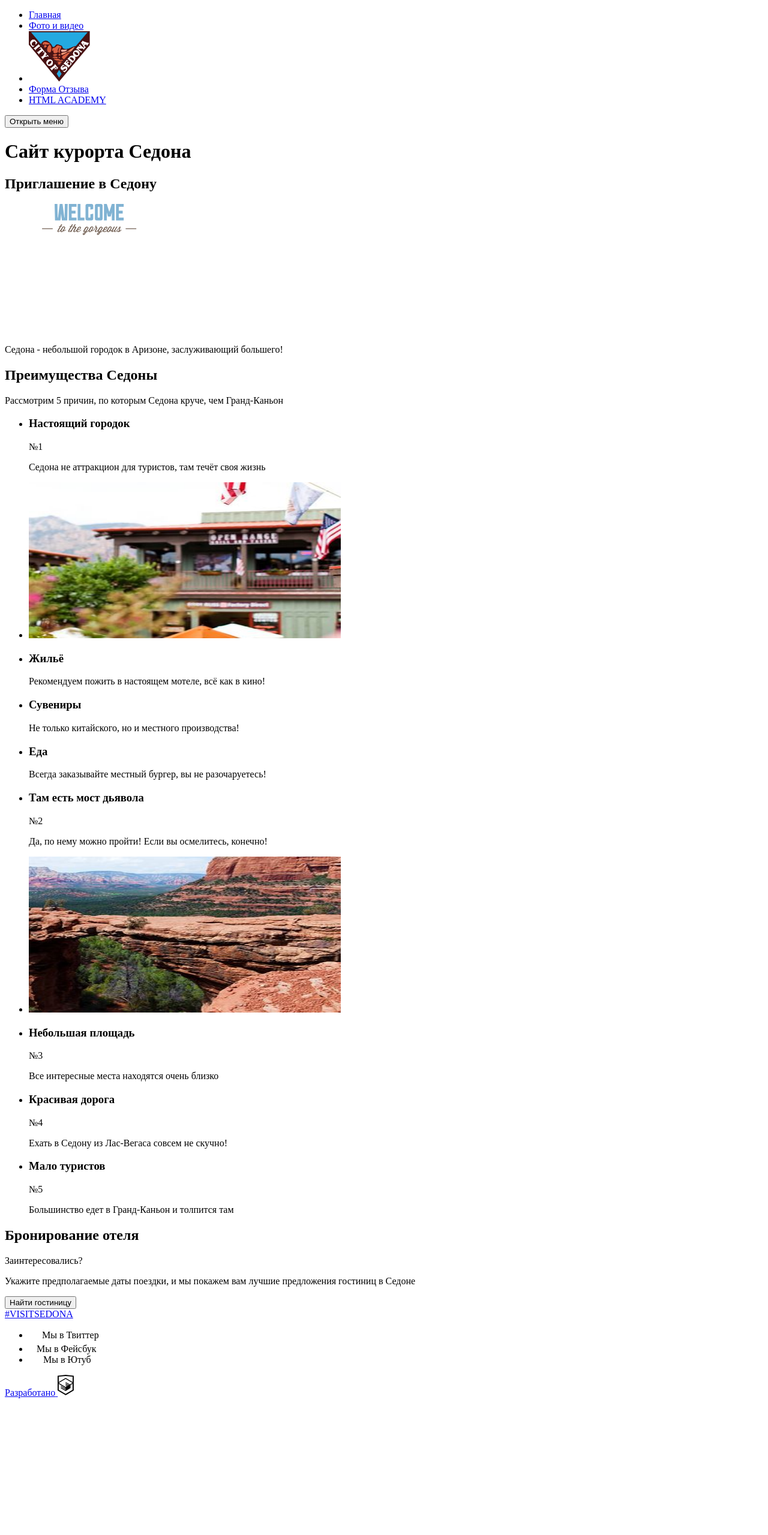
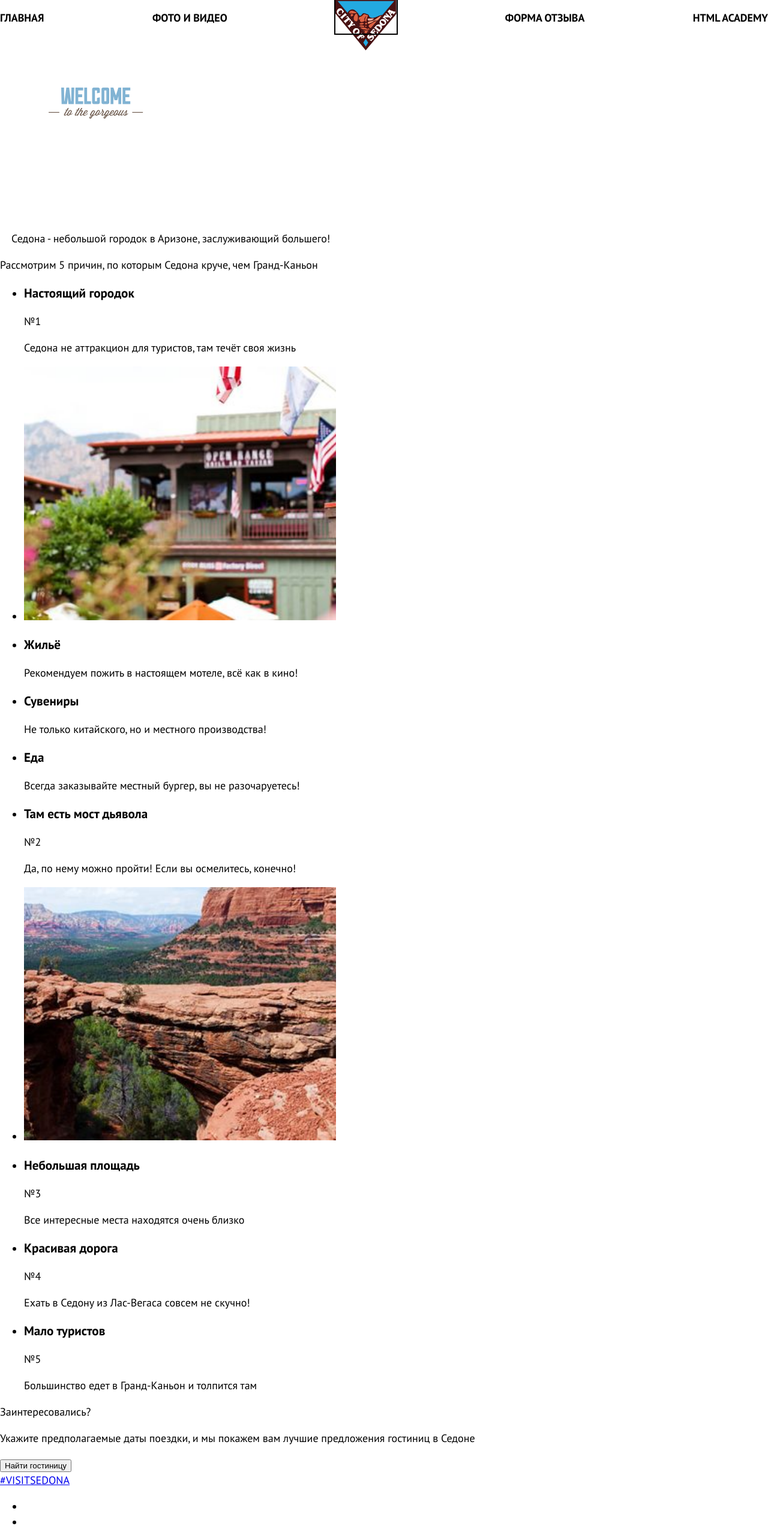
Before and after one commit to vikkont79/sedona_2.0, a website: page source/index.html in a window 1280 px wide. Shown: the top 2559 px of the page at 60% size. Before the commit the page ends 2339 px from the top, so only its background shows below. Drawn offline with nearby package versions, Linux system fonts and the light colour scheme; files that its build step writes are made by us from their sources.

Commit message:
Вёрстка мобильного состояния page-header  Базовые стили, сетка, элементы. Реализована логика открытия/закрытия меню через JS.

```diff
--- a/source/index.html
+++ b/source/index.html
@@ -11,7 +11,7 @@
 
 <body class="page__body">
   <header class="page-header">
-    <nav class="page-header_nav">
+    <nav class="page-header__nav page-header__nav--closed">
       <ul class="page-header__menu main-nav">
         <li class="main-nav__item">
           <a class="main-nav__link" href="index.html">Главная</a>
@@ -48,58 +48,58 @@
       </picture>
       <p class="intro__text">Седона - небольшой городок в Аризоне, заслуживающий большего!</p>
     </section>
-    <section class="advateges">
+    <section class="advanteges">
       <h2 class="visually-hidden">Преимущества Седоны</h2>
-      <p class="advateges__intro">Рассмотрим 5 причин, по которым Седона круче, чем Гранд-Каньон</p>
-      <ul class="advateges__list">
-        <li class="advateges__item">
-          <h3 class="advateges__title">Настоящий городок</h3>
-          <span class="advateges__number">№1</span>
-          <p class="advateges__description">Седона не аттракцион для туристов, там течёт своя жизнь</p>
+      <p class="advanteges__intro">Рассмотрим 5 причин, по которым Седона круче, чем Гранд-Каньон</p>
+      <ul class="advanteges__list">
+        <li class="advantages__item">
+          <h3 class="advantages__title">Настоящий городок</h3>
+          <span class="advantages__number">№1</span>
+          <p class="advantages__description">Седона не аттракцион для туристов, там течёт своя жизнь</p>
         </li>
-        <li class="advateges__item">
+        <li class="advantages__item">
           <picture>
-            <img class="advateges__img" srcset="images/photo-city@2x.jpg 2x" src="images/photo-city@1x.jpg" width="520"
+            <img class="advantages__img" srcset="images/photo-city@2x.jpg 2x" src="images/photo-city@1x.jpg" width="520"
               height="260" alt="Вид на улицу Седоны">
           </picture>
         </li>
-        <li class="advateges__item">
-          <h3 class="advateges__title">Жильё</h3>
-          <p class="advateges__description">Рекомендуем пожить в настоящем мотеле, всё как в кино!</p>
+        <li class="advantages__item">
+          <h3 class="advantages__title">Жильё</h3>
+          <p class="advantages__description">Рекомендуем пожить в настоящем мотеле, всё как в кино!</p>
         </li>
-        <li class="advateges__item">
-          <h3 class="advateges__title">Сувениры</h3>
-          <p class="advateges__description">Не только китайского, но и местного производства!</p>
+        <li class="advantages__item">
+          <h3 class="advantages__title">Сувениры</h3>
+          <p class="advantages__description">Не только китайского, но и местного производства!</p>
         </li>
-        <li class="advateges__item">
-          <h3 class="advateges__title">Еда</h3>
-          <p class="advateges__description">Всегда заказывайте местный бургер, вы не разочаруетесь!</p>
+        <li class="advantages__item">
+          <h3 class="advantages__title">Еда</h3>
+          <p class="advantages__description">Всегда заказывайте местный бургер, вы не разочаруетесь!</p>
         </li>
-        <li class="advateges__item">
-          <h3 class="advateges__title">Там есть мост дьявола</h3>
-          <span class="advateges__number">№2</span>
-          <p class="advateges__description">Да, по нему можно пройти! Если вы осмелитесь, конечно!</p>
+        <li class="advantages__item">
+          <h3 class="advantages__title">Там есть мост дьявола</h3>
+          <span class="advantages__number">№2</span>
+          <p class="advantages__description">Да, по нему можно пройти! Если вы осмелитесь, конечно!</p>
         </li>
-        <li class="advateges__item">
+        <li class="advantages__item">
           <picture>
-            <img class="advateges__img" srcset="images/photo-bridge@2x.jpg 2x" src="images/photo-bridge@1x.jpg"
+            <img class="advantages__img" srcset="images/photo-bridge@2x.jpg 2x" src="images/photo-bridge@1x.jpg"
               width="520" height="260" alt="Вид на улицу Седоны">
           </picture>
         </li>
-        <li class="advateges__item">
-          <h3 class="advateges__title">Небольшая площадь</h3>
-          <span class="advateges__number">№3</span>
-          <p class="advateges__description">Все интересные места находятся очень близко</p>
+        <li class="advantages__item">
+          <h3 class="advantages__title">Небольшая площадь</h3>
+          <span class="advantages__number">№3</span>
+          <p class="advantages__description">Все интересные места находятся очень близко</p>
         </li>
-        <li class="advateges__item">
-          <h3 class="advateges__title">Красивая дорога</h3>
-          <span class="advateges__number">№4</span>
-          <p class="advateges__description">Ехать в Седону из Лас-Вегаса совсем не скучно!</p>
+        <li class="advantages__item">
+          <h3 class="advantages__title">Красивая дорога</h3>
+          <span class="advantages__number">№4</span>
+          <p class="advantages__description">Ехать в Седону из Лас-Вегаса совсем не скучно!</p>
         </li>
-        <li class="advateges__item">
-          <h3 class="advateges__title">Мало туристов</h3>
-          <span class="advateges__number">№5</span>
-          <p class="advateges__description">Большинство едет в Гранд-Каньон и толпится там</p>
+        <li class="advantages__item">
+          <h3 class="advantages__title">Мало туристов</h3>
+          <span class="advantages__number">№5</span>
+          <p class="advantages__description">Большинство едет в Гранд-Каньон и толпится там</p>
         </li>
       </ul>
     </section>
@@ -157,6 +157,22 @@
       </svg>
     </a>
   </footer>
+
+  <script>
+    var navMain = document.querySelector('.page-header__nav');
+    var navToggle = document.querySelector('.page-header__toggle');
+
+    navToggle.addEventListener('click', function () {
+      if (navMain.classList.contains('page-header__nav--closed')) {
+        navMain.classList.remove('page-header__nav--closed');
+        navMain.classList.add('page-header__nav--opened');
+      } else {
+        navMain.classList.add('page-header__nav--closed');
+        navMain.classList.remove('page-header__nav--opened');
+      }
+    });
+  </script>
+
 </body>
 
 </html>
--- a/source/styles/blocks/header.scss
+++ /dev/null
@@ -1,5 +0,0 @@
-.header {
-  background-color: #663399;
-  color: #ffffff;
-  padding: 10px 15px;
-}
--- /dev/null
+++ b/source/styles/blocks/intro.scss
@@ -0,0 +1,4 @@
+.intro {
+    padding-inline: 19px;
+    padding-block-start: 90px;
+}
--- /dev/null
+++ b/source/styles/blocks/logo.scss
@@ -0,0 +1,7 @@
+.logo {
+    padding: 0;
+}
+
+.logo__img {
+    margin-block-end: -42px;
+}
--- /dev/null
+++ b/source/styles/blocks/main-nav.scss
@@ -0,0 +1,32 @@
+.main-nav {
+  padding: 0;
+  list-style-type: none;
+  background-color: $light_blue;
+  color: $white;
+
+  @media (min-width: $tablet-width) {
+    background-color: $white;
+    color: $black;
+  }
+}
+
+.main-nav__item {
+  box-shadow:
+    0px -1px 0px 0px #01010133,
+    inset 0px 1px 0px 0px #FFFFFF33;
+}
+
+.main-nav__item:not(.main-nav__item:has(.logo)) {
+  padding-block: 10px 6px;
+}
+
+.main-nav__item:has(.logo) {
+  outline: 2px $black solid;
+}
+
+
+.main-nav__link {
+  display: block;
+  color: inherit;
+  text-decoration: none;
+}
--- /dev/null
+++ b/source/styles/blocks/page-header.scss
@@ -0,0 +1,85 @@
+.page-header {
+  text-align: center;
+  line-height: 40px;
+  font-weight: 700;
+  text-transform: uppercase;
+}
+
+.page-header__nav {
+  margin-inline: auto;
+}
+
+.page-header__menu {
+  margin: 0;
+
+  @media (min-width: $tablet-width) {
+    display: flex;
+    justify-content: space-between;
+  }
+}
+
+.page-header__toggle {
+  position: absolute;
+  z-index: 3;
+  top: 17px;
+  right: 20px;
+  inline-size: 23px;
+  block-size: 22px;
+  padding: 0;
+  border: none;
+  background-color: transparent;
+
+  @media (min-width: $tablet-width) {
+    display: none;
+  }
+}
+
+.page-header__nav--closed .page-header__toggle::before {
+  position: absolute;
+  content: "";
+  top: 0;
+  left: 0;
+  inline-size: 23px;
+  block-size: 4px;
+  background-color: $light_blue;
+  box-shadow: 0 9px 0 0 $light_blue, 0 18px 0 0 $light_blue;
+}
+
+.page-header__nav--opened .page-header__toggle::before,
+.page-header__nav--opened .page-header__toggle::after {
+  position: absolute;
+  content: "";
+  top: 9px;
+  left: -2px;
+  inline-size: 27px;
+  block-size: 4px;
+  transform: rotate(45deg);
+  background-color: $white;
+  box-shadow: none;
+}
+
+.page-header__nav--opened .page-header__toggle::after {
+  transform: rotate(-45deg);
+
+}
+
+@media (max-width: $mobile-width-only) {
+  .page-header__nav--closed .page-header__menu {
+    background-color: $white;
+  }
+
+  .page-header__nav--closed .main-nav__item:not(.main-nav__item:has(.logo)) {
+    display: none;
+  }
+
+  .page-header__nav--opened .page-header__menu {
+    display: block;
+    position: absolute;
+    z-index: 2;
+    inline-size: 100%;
+  }
+
+  .page-header__nav--opened .main-nav__item:has(.logo) {
+    display: none;
+  }
+}
--- /dev/null
+++ b/source/styles/blocks/page.scss
@@ -0,0 +1,15 @@
+.page {
+    block-size: 100%;
+    font-family: PT Sans;
+    font-size: 18px;
+    line-height: 26px;
+}
+
+.page__body {
+    min-block-size: 100%;
+    display: grid;
+    grid-template-rows: min-content 1fr min-content;
+    margin: 0;
+    background-color: $white;
+    color: $black;
+}
--- /dev/null
+++ b/source/styles/blocks/wrapper.scss
@@ -0,0 +1,12 @@
+.wrapper {
+    inline-size: 320px;
+    margin-inline: auto;
+
+    @media (min-width: $tablet-width) {
+      inline-size: 768px;
+    }
+
+    @media (min-width: $desktop-width) {
+      inline-size: 1280px;
+    }
+  }
--- a/source/styles/common/fonts.scss
+++ b/source/styles/common/fonts.scss
@@ -1 +1,15 @@
-/* здесь подключите шрифты */
+@font-face {
+    font-family: "PT Sans";
+    font-weight: 400;
+    font-style: normal;
+    font-display: swap;
+    src: url("../../fonts/ptsans-400.woff2") format("woff2");
+  }
+
+  @font-face {
+    font-family: "PT Sans";
+    font-weight: 700;
+    font-style: normal;
+    font-display: swap;
+    src: url("../../fonts/ptsans-700.woff2") format("woff2");
+  }
--- a/source/styles/common/global.scss
+++ b/source/styles/common/global.scss
@@ -1 +1,23 @@
-/* здесь используйте глобальные селекторы img, body, html и так далее */
+*,
+*::before,
+*::after {
+  box-sizing: border-box;
+}
+
+img {
+  max-width: 100%;
+  height: auto;
+}
+
+.visually-hidden {
+  position: absolute;
+  width: 1px;
+  height: 1px;
+  margin: -1px;
+  border: 0;
+  padding: 0;
+  white-space: nowrap;
+  clip-path: inset(100%);
+  clip: rect(0 0 0 0);
+  overflow: hidden;
+}
--- a/source/styles/common/variables.scss
+++ b/source/styles/common/variables.scss
@@ -1 +1,9 @@
-/* здесь используйте глобальные переменные */
+$white: #ffffff;
+$black: #000000;
+$light_blue: #81b3d2;
+$basic_blue: #669ec0;
+$dark_blue: #5496bd;
+
+$tablet-width: 768px;
+$desktop-width: 1440px;
+$mobile-width-only: 767px;
--- a/source/styles/styles.scss
+++ b/source/styles/styles.scss
@@ -4,4 +4,15 @@
 @import "./common/fonts.scss";
 
 /* BLOCKS */
-@import "./blocks/header.scss";
+@import "./blocks/page.scss";
+@import "./blocks/wrapper.scss";
+@import "./blocks/page-header.scss";
+@import "./blocks/main-nav.scss";
+@import "./blocks/logo.scss";
+@import "./blocks/intro.scss";
+@import "./blocks/advantages.scss";
+@import "./blocks/hotel-seach.scss";
+@import "./blocks/map.scss";
+@import "./blocks/page-footer.scss";
+@import "./blocks/social.scss";
+@import "./blocks/copyright.scss";
```
Also changed, not shown: source/fonts/ptsans-400.woff2 (added), source/fonts/ptsans-700.woff2 (added), source/styles/blocks/advantages.scss (added), source/styles/blocks/copyright.scss (added), source/styles/blocks/hotel-seach.scss (added), source/styles/blocks/map.scss (added), source/styles/blocks/page-footer.scss (added), source/styles/blocks/social.scss (added).
